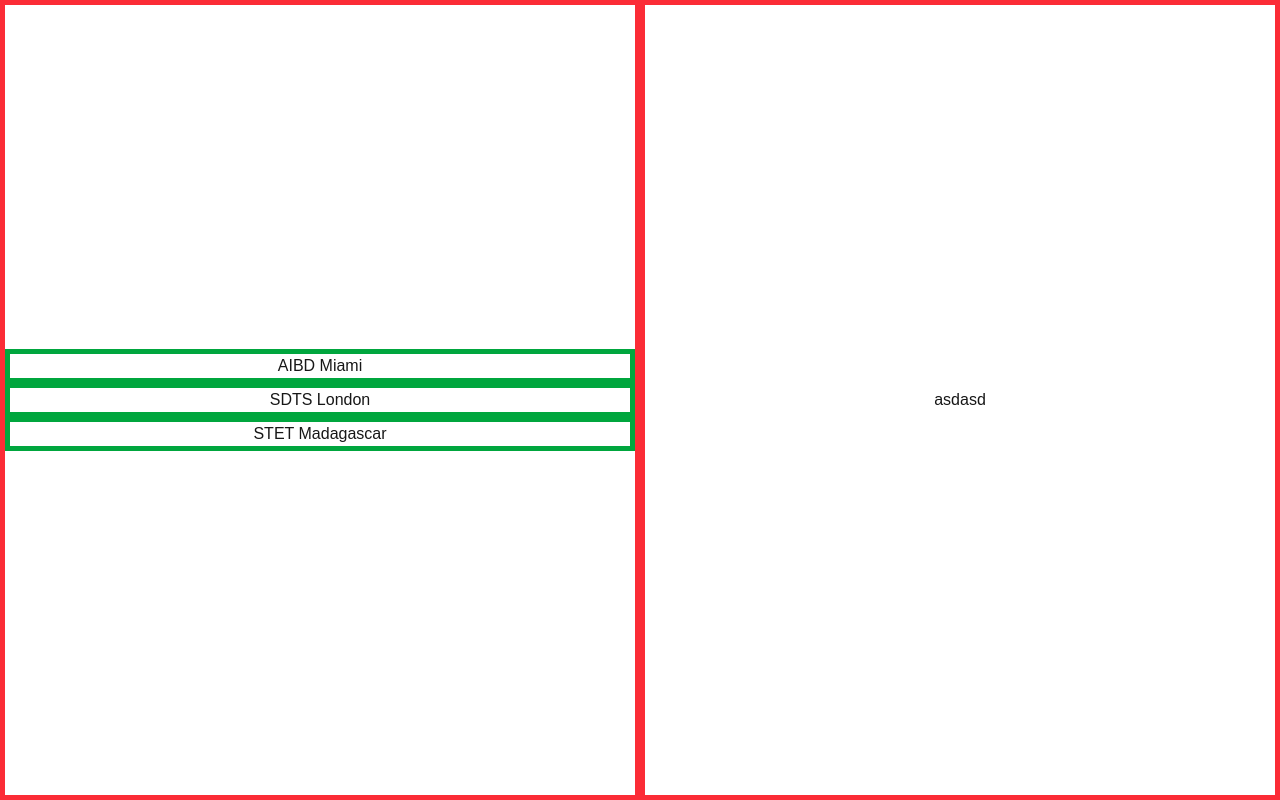
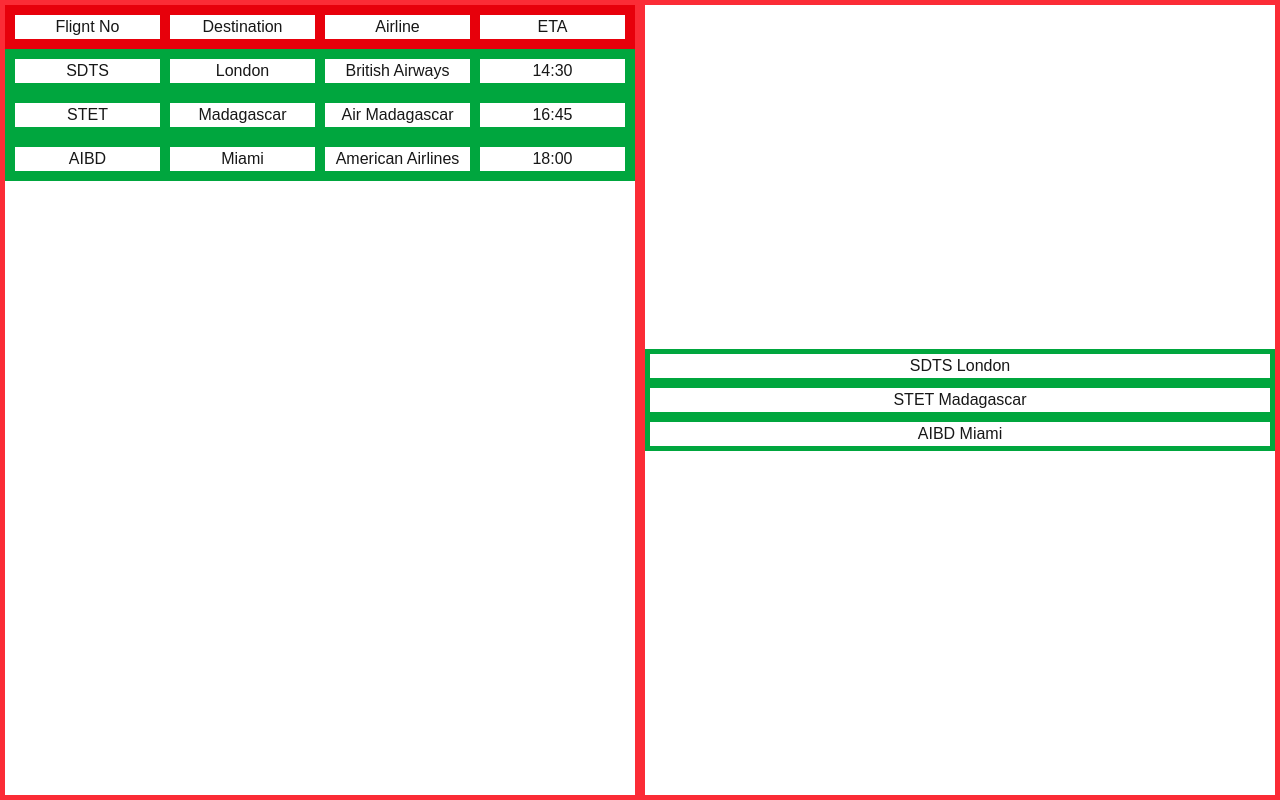
Before and after one commit to wdudafa/glim, a Next.js app: page / in a window 1280 px wide. Built offline with nearby package versions, Linux system fonts and the light colour scheme.

Commit message:
update main page
flight information object

```diff
--- a/src/app/page.tsx
+++ b/src/app/page.tsx
@@ -1,20 +1,89 @@
-const flights: string[][] = [["AIBD","Miami"], ["SDTS", "London"], ["STET", "Madagascar"]];
+const flights: string[][] = [
+  ["AIBD", "Miami"],
+  ["SDTS", "London"],
+  ["STET", "Madagascar"],
+];
+
+export type FlightInformation = {
+  id: string;
+  destination: string;
+  airline: string;
+  eta: string;
+};
+
+const GatwickFlightInformation: FlightInformation[] = [
+  {
+    id: "SDTS",
+    destination: "London",
+    airline: "British Airways",
+    eta: "14:30",
+  },
+  {
+    id: "STET",
+    destination: "Madagascar",
+    airline: "Air Madagascar",
+    eta: "16:45",
+  },
+  {
+    id: "AIBD",
+    destination: "Miami",
+    airline: "American Airlines",
+    eta: "18:00",
+  },
+];
 
 export default function Home() {
-
   return (
     <main className="flex min-h-screen w-full flex-row items-center justify-between">
-      <div className="flex border-5 border-red-500 w-1/2 items-center min-h-screen justify-center">
+      <div className="flex-col border-5 border-red-500 w-1/2 items-center min-h-screen justify-center">
+        <div className="flex border-5 border-red-600 justify-center items-center w-full">
+          <div className="flex border-5 border-red-600 justify-center items-center w-full">
+            Flignt No
+          </div>
+          <div className="flex border-5 border-red-600 justify-center items-center w-full">
+            Destination
+          </div>
+          <div className="flex border-5 border-red-600 justify-center items-center w-full">
+            Airline
+          </div>
+          <div className="flex border-5 border-red-600 justify-center items-center w-full">
+            ETA
+          </div>
+        </div>
         <ul className="w-full">
-          {flights.map(flight => (
-            <li key={flight[0]} className="flex border-5 border-green-600 justify-center items-center w-full">{flight[0]} {flight[1]}</li>
-
+          {GatwickFlightInformation.map((flight) => (
+            <li
+              key={flight.id}
+              className="flex border-5 border-green-600 justify-center items-center w-full"
+            >
+              <div className="flex w-1/4 items-center justify-center border-5 border-green-600">
+                {flight.id}
+              </div>
+              <div className="flex w-1/4 items-center justify-center border-5 border-green-600">
+                {flight.destination}
+              </div>
+              <div className="flex w-1/4 items-center justify-center border-5 border-green-600">
+                {flight.airline}
+              </div>
+              <div className="flex w-1/4 items-center justify-center border-5 border-green-600">
+                {flight.eta}
+              </div>
+            </li>
           ))}
         </ul>
       </div>
 
-      <div className="flex border-5 border-red-500 p-50 w-1/2 items-center min-h-screen justify-center">
-        asdasd
+      <div className="flex border-5 border-red-500 w-1/2 items-center min-h-screen justify-center">
+        <ul className="w-full">
+          {GatwickFlightInformation.map((flight) => (
+            <li
+              key={flight.id}
+              className="flex border-5 border-green-600 justify-center items-center w-full"
+            >
+              {flight.id} {flight.destination}
+            </li>
+          ))}
+        </ul>
       </div>
     </main>
   );
```
